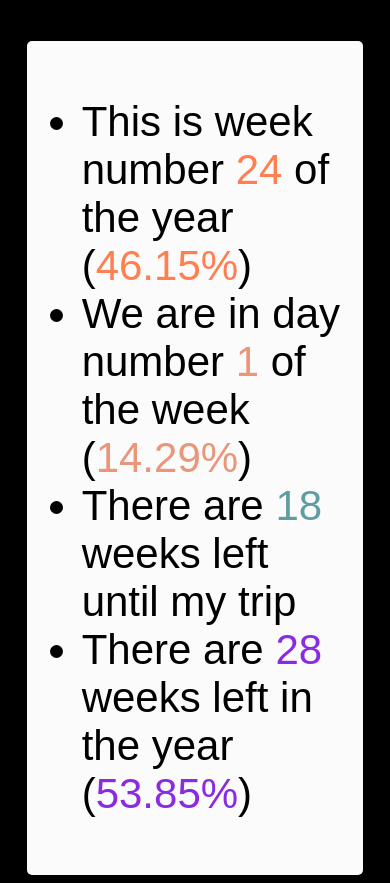
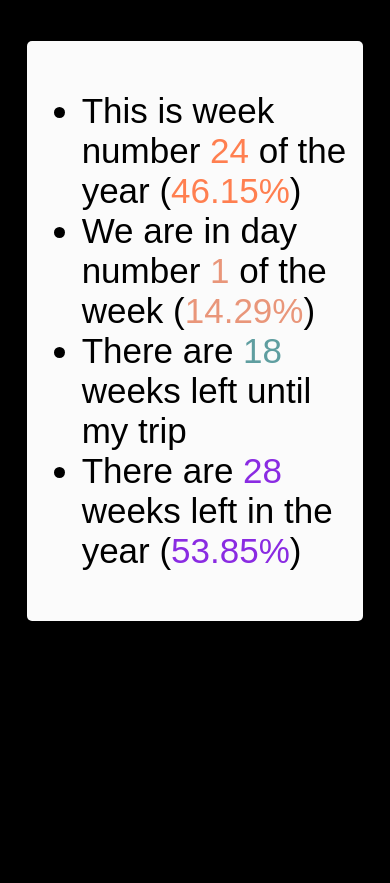
Before and after one commit to nicolascrosetti/week-facts, a plain HTML site: page index.html in a window 390 px wide. After the commit the page ends 844 px from the top, so only its background shows below. Drawn offline with Linux system fonts and the light colour scheme; a web font is replaced by a local one.

Commit message:
Change mobile font size

```diff
--- a/styles.css
+++ b/styles.css
@@ -31,9 +31,6 @@ body{
 
 /* Media Queries */
 @media (max-width: 700px) {
-    body{
-        height: 100%;
-    }
     .container{
         display: flex;
         align-items: center;
@@ -41,6 +38,6 @@ body{
         margin-left: 5%;
         margin-right: 5%;
         margin-top: 11%;
-        font-size: 42px;
+        font-size: 35px;
     }
   }
```
